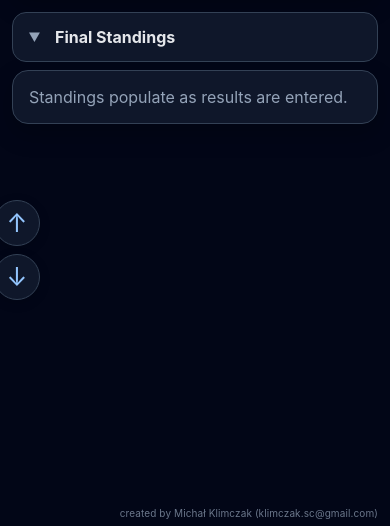
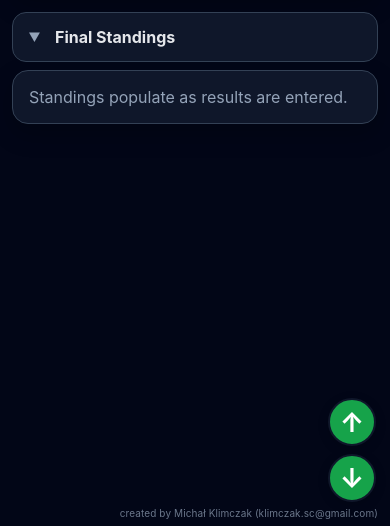
Before and after one commit to klimczaksc/tournament-software, a Python web app: template tournament_software_world_champs_v11/templates/readonly.html in a window 390 px wide. Shown: the part 318-844 px from the top of the page. Run offline with Jinja, Linux system fonts and the light colour scheme; the template is opened without the code that fills it, so the values that code supplies are empty.

Commit message:
Keep player scroll arrows fixed above page content
Override the general wrap-child position rule and improve contrast and mobile safe-area spacing.

```diff
--- a/tournament_software_world_champs_v11/templates/readonly.html
+++ b/tournament_software_world_champs_v11/templates/readonly.html
@@ -22,9 +22,9 @@
 <div id="page-bottom" aria-hidden="true"></div>
 <nav class="page-jumps" aria-label="Przewijanie strony"><a href="#page-top" aria-label="Na górę" title="Na górę">↑</a><a href="#page-bottom" aria-label="Na dół" title="Na dół">↓</a></nav>
 <style>
-.wrap .page-jumps{position:fixed;right:18px;bottom:24px;z-index:55!important;display:flex;flex-direction:column;gap:8px}
-.page-jumps a{display:grid;place-items:center;width:46px;height:46px;border:1px solid var(--line);border-radius:50%;background:var(--panel);color:var(--link);font-size:25px;line-height:1;box-shadow:0 3px 12px #0002}
-.page-jumps a:hover{background:var(--panel2)}.page-jumps a:focus-visible{outline:3px solid var(--accent);outline-offset:3px}
+.wrap .page-jumps{position:fixed!important;right:14px;bottom:calc(24px + env(safe-area-inset-bottom, 0px));z-index:55!important;display:flex;flex-direction:column;gap:8px}
+.page-jumps a{display:grid;place-items:center;width:48px;height:48px;border:2px solid var(--panel);border-radius:50%;background:var(--accent);color:var(--accentText);font-size:27px;font-weight:700;line-height:1;box-shadow:0 3px 12px #0002}
+.page-jumps a:hover{filter:brightness(.9)}.page-jumps a:focus-visible{outline:3px solid var(--accent);outline-offset:3px}
 #page-bottom{height:100px}#page-top{scroll-margin-top:16px}
 @media(prefers-reduced-motion:reduce){html{scroll-behavior:auto}}
 </style>
```
